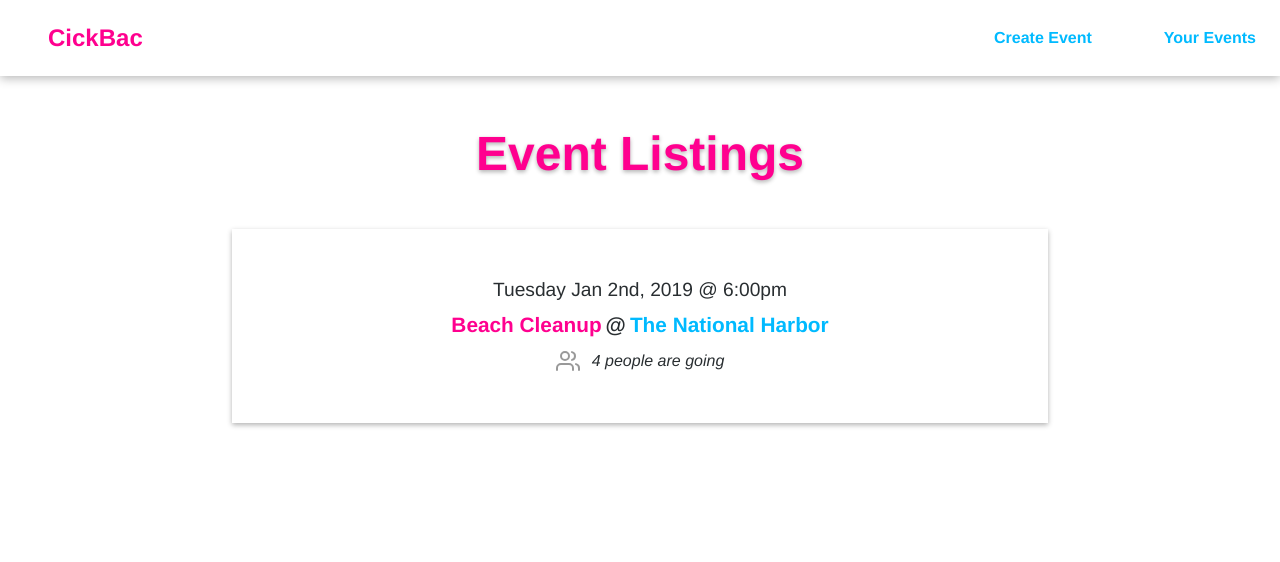
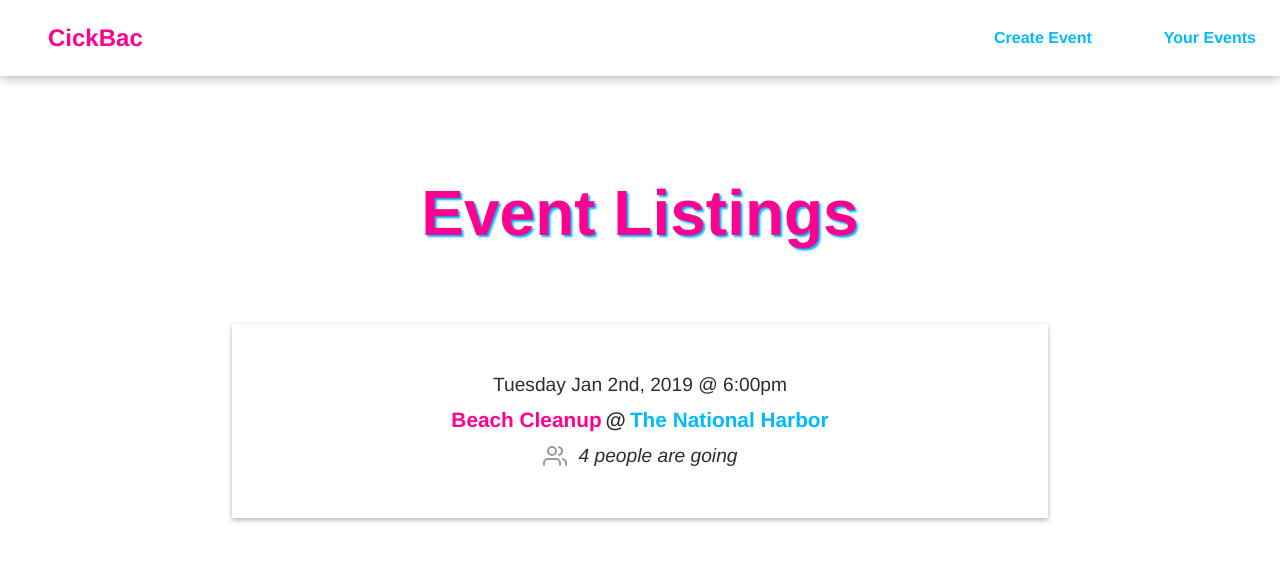
Before and after one commit to AmirahChamble/real-world-vue, a Vue app: page / in a window 1280 px wide. Shown: the top 562 px of the page. Built offline with nearby package versions, Linux system fonts and the light colour scheme.

Commit message:
feat: added slots to base icon, changed way stylesheets were being referenced

```diff
--- a/src/App.vue
+++ b/src/App.vue
@@ -23,6 +23,9 @@ export default{
 <style lang="scss">
 
 @import './src/styles/variables';
+@import './src/styles/components/navbar';
+@import './src/styles/components/eventcard';
+
 *{
   margin: 0px;
 
--- a/src/components/BaseIcon.vue
+++ b/src/components/BaseIcon.vue
@@ -1,8 +1,11 @@
 <template>
-    <div class="icon-wrapper">
+    <div id="icon-wrapper">
         <svg class="icon" :width= "width" :height= "height" >
             <use v-bind= "{'xlink:href':'/feather-sprite.svg#' + name}" />
         </svg>
+        <p>
+            <slot></slot>
+        </p>
 
     </div>
 </template>
@@ -24,13 +27,18 @@
 </script>
 
 <style scoped lang="scss">
-.icon-wrapper {
-      display: inline-flex;
-      align-items: center;
-      color: rgba(0, 0, 0, 0.4);
-      font-size: 1rem;
-      font-weight: 600;
-    }
+@import './src/styles/variables';
+
+#icon-wrapper {
+
+    display: inline-flex;
+    flex-direction: row;
+    justify-content: flex-start;
+    align-items: center;
+    color: rgba(0, 0, 0, 0.4);
+    font-size: 1rem;
+    font-weight: 600;
+
     .icon {
       stroke: currentColor;
       stroke-width: 2;
@@ -40,4 +48,10 @@
       margin-right: 12px;
     }
 
+    p{
+        color: $color-black;
+        font-style: italic;
+        font-weight: 400;
+    }
+}
 </style>
--- a/src/components/EventCard.vue
+++ b/src/components/EventCard.vue
@@ -12,8 +12,7 @@
             </h4>
 
             <span id="attendeeWrapper">
-                <BaseIcon name="users" />
-                <p id="attendees"> {{ event.attendees.length }} people are going </p>
+                <BaseIcon name="users">{{ event.attendees.length }} people are going</BaseIcon>
             </span>
         </div>
     </router-link>
@@ -42,19 +41,13 @@
 </script>
 
 <style scoped lang="scss">
-    @import './src/styles/variables';
-    @import './src/styles/components/eventcard';
+
 
     #attendeeWrapper{
         display: flex;
         flex-direction: row;
         justify-content: center;
         align-items: center;
-
-        svg{
-            fill: $color-black;
-        }
-
     }
 
 
--- a/src/components/NavBar.vue
+++ b/src/components/NavBar.vue
@@ -29,7 +29,6 @@
 </script>
 
 <style scoped lang ="scss">
- @import './src/styles/variables';
- @import './src/styles/components/navbar';
+
 
 </style>
--- a/src/views/EventList.vue
+++ b/src/views/EventList.vue
@@ -17,9 +17,9 @@
 
     h1{
         color: $color-pink;
-        margin-bottom: 24px;
-        font-size: 3em;
-        text-shadow: 0px 2px 4px rgba(0, 0, 0, 0.3);
+        margin: 50px 0px;
+        font-size: 4rem;
+        text-shadow: 2px 2px 2px $color-blue;//rgba(0, 0, 0, 0.3);
     }
 
     div{
```
